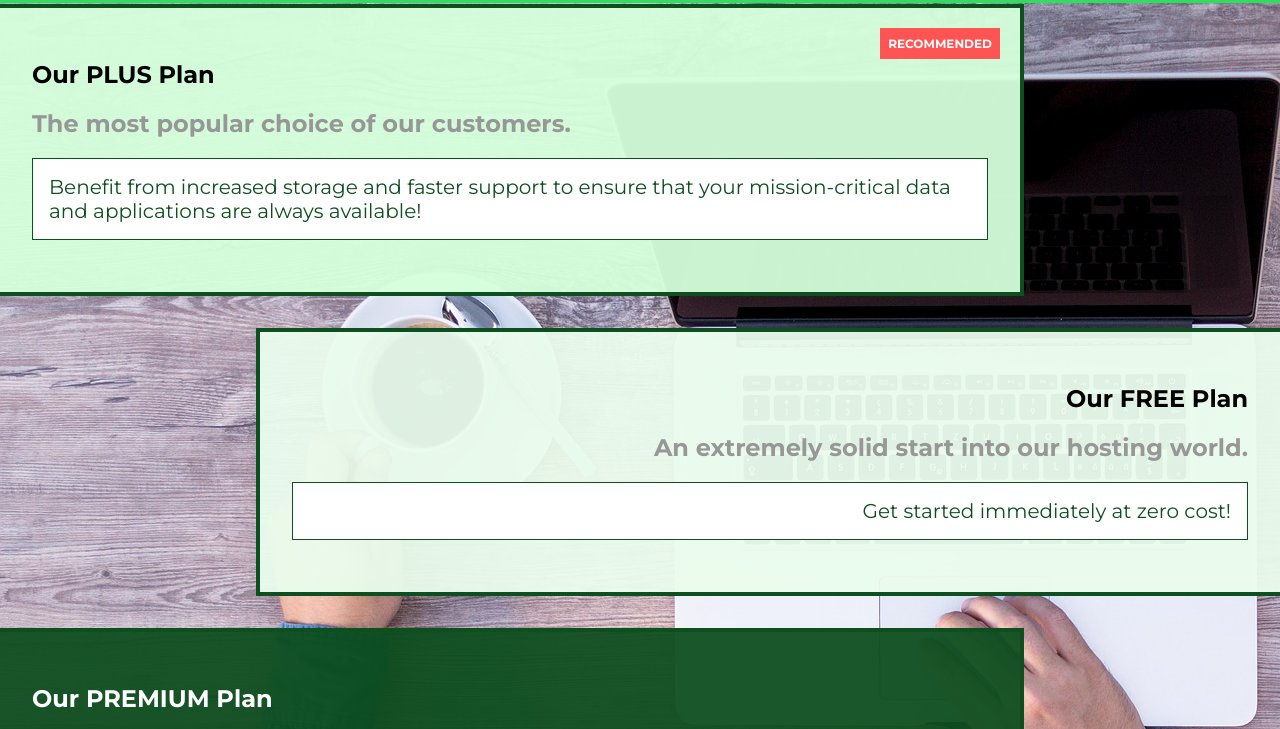
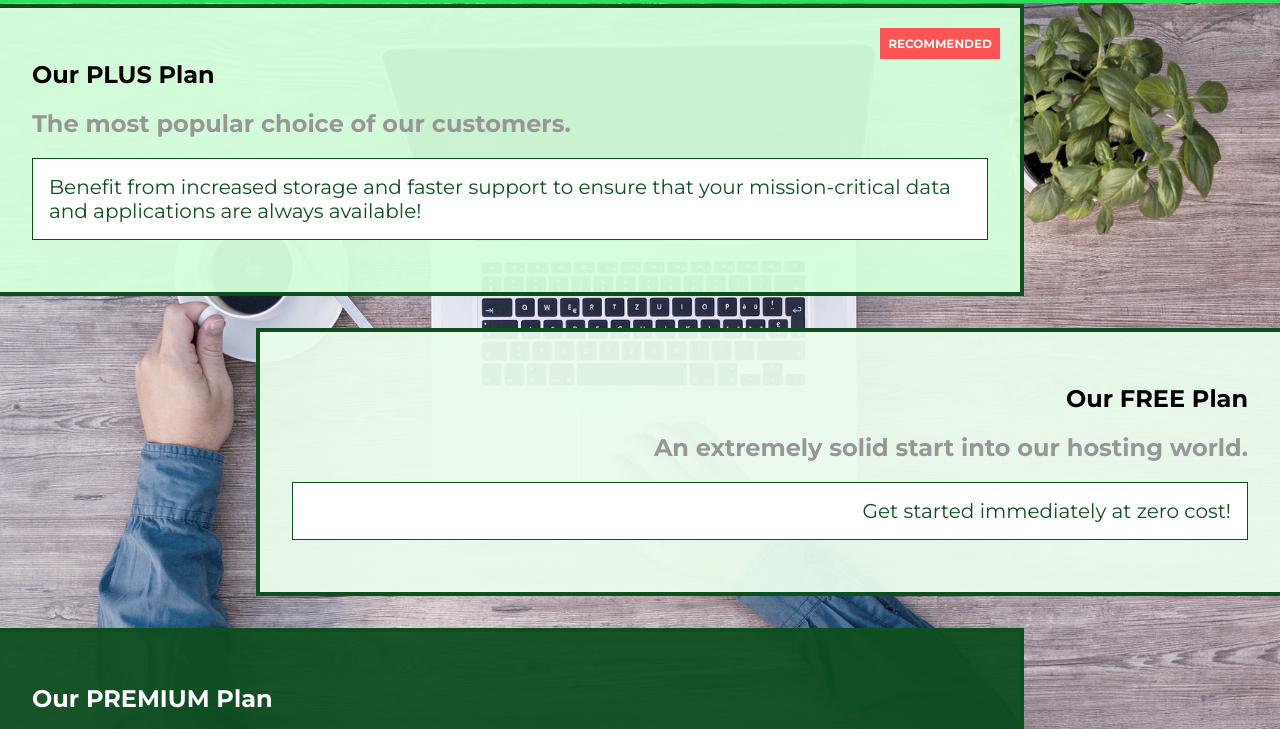
Before and after one commit to mwoitek/css-basics, a website: page src/packages/index.html in a window 1280 px wide. Shown: the part 44-773 px from the top of the page. Drawn offline with Linux system fonts and the light colour scheme.

Commit message:
Use a filter

```diff
--- a/src/packages/packages.css
+++ b/src/packages/packages.css
@@ -4,6 +4,9 @@ main {
 
 .background {
   background: url('../images/plans-background.jpg');
+  background-position: center;
+  background-size: cover;
+  filter: grayscale(40%);
   width: 100%;
   height: 100%;
   position: fixed;
```
